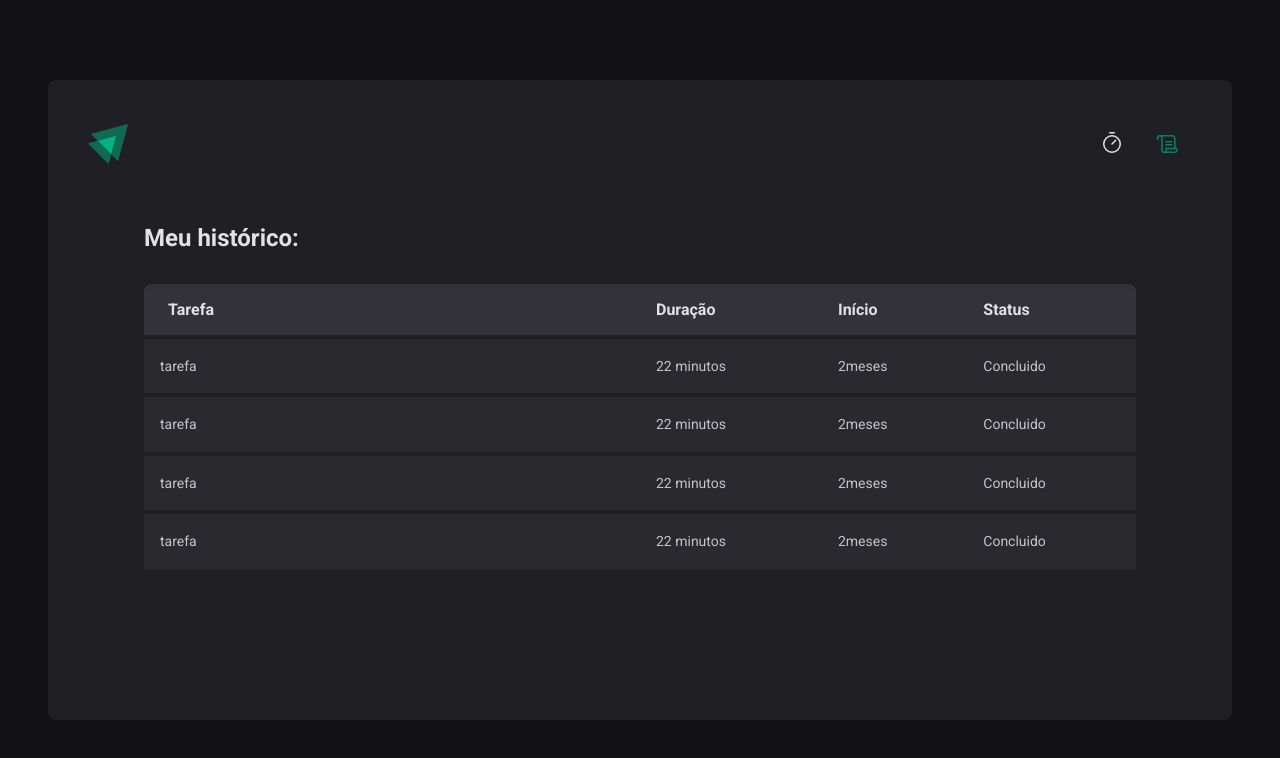
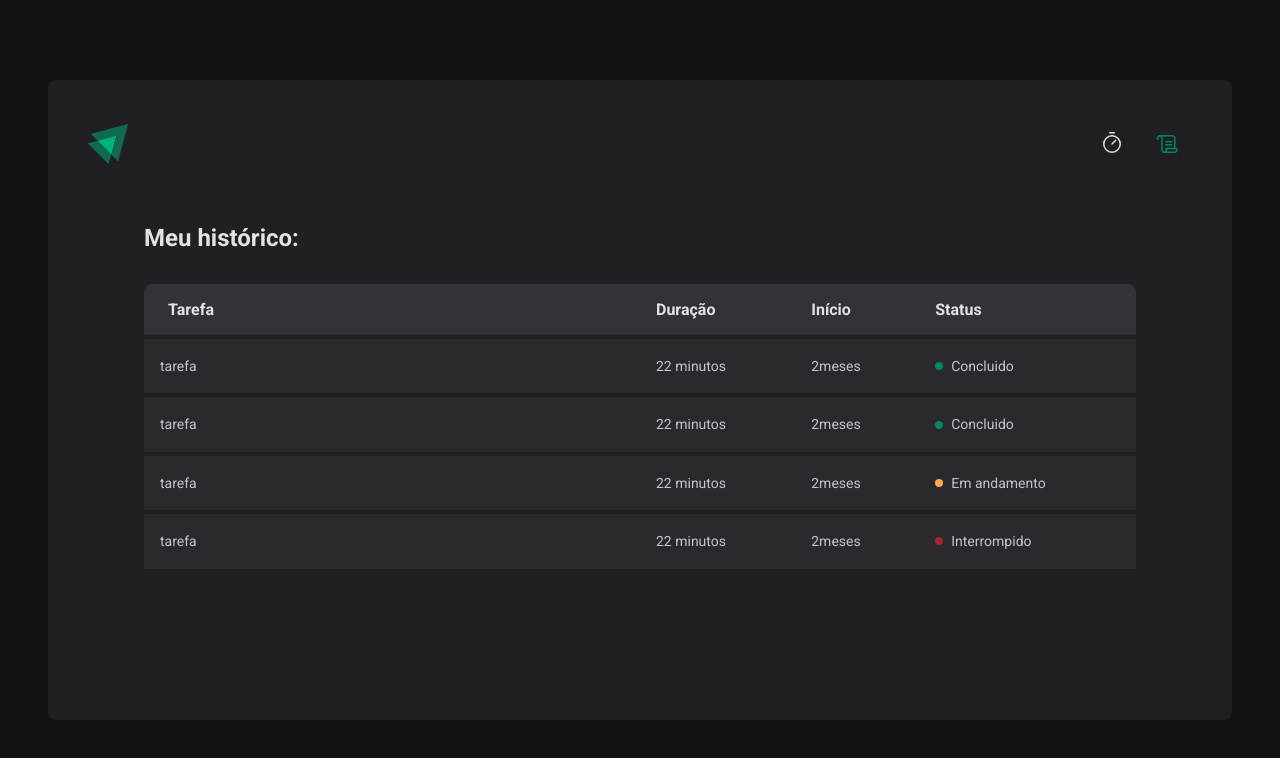
Before and after one commit to vih0/igniteTimer, a React (Vite) app: page /history in a window 1280 px wide. Shown: the top 758 px of the page. Built offline with nearby package versions, Linux system fonts and the light colour scheme.

Commit message:
History Status

```diff
--- a/index.html
+++ b/index.html
@@ -10,7 +10,7 @@
     />
     <link rel="icon" type="image/svg+xml" href="/vite.svg" />
     <meta name="viewport" content="width=device-width, initial-scale=1.0" />
-    <title>Vite + React + TS</title>
+    <title>IgniteTimer</title>
   </head>
   <body>
     <div id="root"></div>
--- a/src/pages/History/index.tsx
+++ b/src/pages/History/index.tsx
@@ -1,4 +1,4 @@
-import { HistoryContainer, HistoryList } from './styles'
+import { HistoryContainer, HistoryList, Status } from './styles'
 
 export function History() {
   return (
@@ -19,25 +19,33 @@
               <td>tarefa</td>
               <td>22 minutos</td>
               <td>2meses</td>
-              <td>Concluido</td>
+              <td>
+                <Status statusColor="green">Concluido</Status>
+              </td>
             </tr>
             <tr>
               <td>tarefa</td>
               <td>22 minutos</td>
               <td>2meses</td>
-              <td>Concluido</td>
+              <td>
+                <Status statusColor="green">Concluido</Status>
+              </td>
             </tr>
             <tr>
               <td>tarefa</td>
               <td>22 minutos</td>
               <td>2meses</td>
-              <td>Concluido</td>
+              <td>
+                <Status statusColor="yellow">Em andamento</Status>
+              </td>
             </tr>
             <tr>
               <td>tarefa</td>
               <td>22 minutos</td>
               <td>2meses</td>
-              <td>Concluido</td>
+              <td>
+                <Status statusColor="red">Interrompido</Status>
+              </td>
             </tr>
           </tbody>
         </table>
--- a/src/pages/History/styles.ts
+++ b/src/pages/History/styles.ts
@@ -43,3 +43,23 @@
     }
   }
 `
+const STATUS_COLOR = {
+  yellow: 'yellow-500',
+  green: 'green-500',
+  red: 'red-500',
+} as const
+interface StatusProps {
+  statusColor: keyof typeof STATUS_COLOR
+}
+export const Status = styled.span<StatusProps>`
+  display: flex;
+  align-items: center;
+  gap: 0.5rem;
+  &::before {
+    content: '';
+    width: 0.5rem;
+    height: 0.5rem;
+    border-radius: 50%;
+    background: ${(props) => props.theme[STATUS_COLOR[props.statusColor]]};
+  }
+`
```
